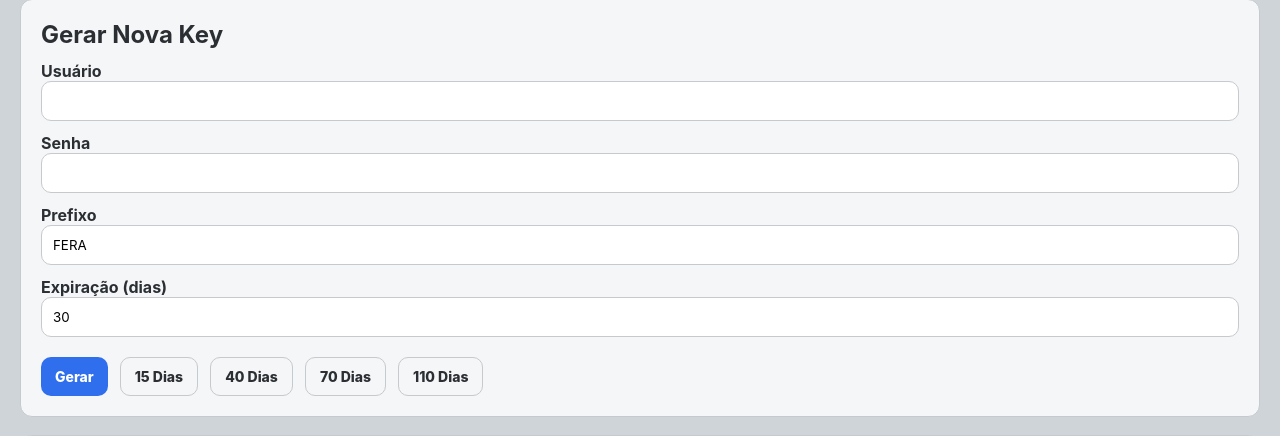
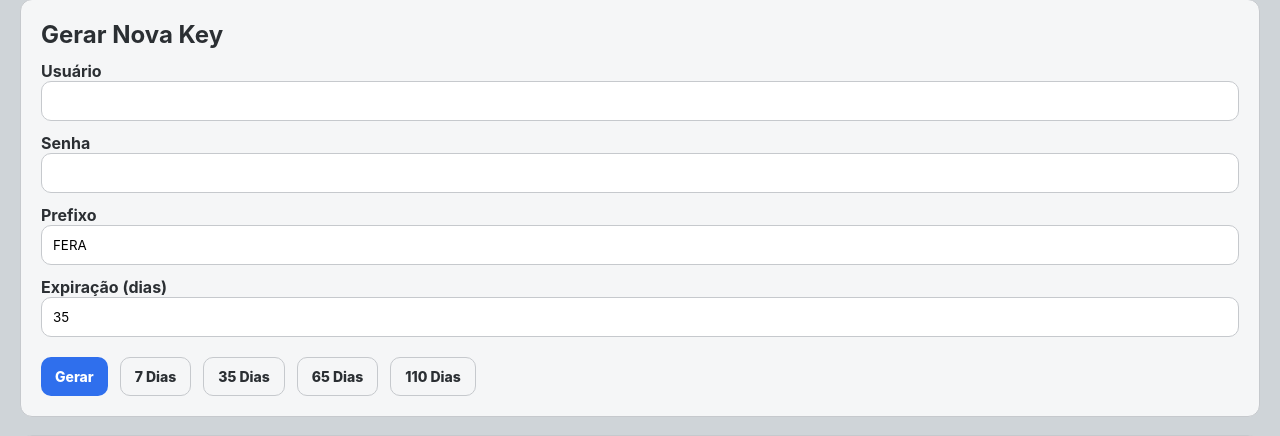
Before and after one commit to FeraAlpha/painel-licenca-server, a Flask app: template templates/admin_index.html in a window 1280 px wide. Shown: the part 141-577 px from the top of the page. Run offline with Flask 2, Linux system fonts and the light colour scheme; the template is opened without the code that fills it, so the values that code supplies are empty.

Commit message:
Update admin_index.html

```diff
--- a/templates/admin_index.html
+++ b/templates/admin_index.html
@@ -89,7 +89,7 @@
   .btn-ghost   { background:transparent; border:1px solid var(--border); color:var(--text); }
   .btn-warning { background:#f0ad4e; color:white; }
 
-  /* LOADING NOS BOTÕES (melhoria 7) */
+  /* LOADING NOS BOTÕES */
   .btn-loading {
     color: transparent !important;
     pointer-events: none;
@@ -140,7 +140,7 @@
     margin-left:8px;
   }
 
-  /* OCULTAR SENHA COM TOGGLE (melhoria 1) */
+  /* OCULTAR SENHA COM TOGGLE */
   .password-value { display: none; }
   .password-toggle {
     background: none;
@@ -153,7 +153,7 @@
   }
   .password-toggle:hover { background: rgba(0,0,0,0.05); }
 
-  /* DESTAQUE DA LINHA (melhoria 13) */
+  /* DESTAQUE DA LINHA */
   .highlight {
     animation: highlightFade 2s ease-out;
   }
@@ -242,9 +242,7 @@
     transform:translateY(0px);
   }
 
-  /* ===========================
-     MOBILE: AÇÕES VIRAM MENU ⋮
-     =========================== */
+  /* MOBILE: AÇÕES VIRAM MENU ⋮ */
   .actionsBox{
     position:relative;
   }
@@ -341,13 +339,13 @@
     <input name="prefix" value="FERA">
 
     <label>Expiração (dias)</label>
-    <input name="expire_days" type="number" value="30" min="1">
+    <input name="expire_days" type="number" value="35" min="1">
 
     <div style="display:flex; gap:12px; margin-top:8px; flex-wrap:wrap">
       <button type="submit" class="btn btn-primary" onclick="setLoading(this)">Gerar</button>
-      <button type="button" class="btn btn-ghost" onclick="setExpiration('15')">15 Dias</button>
-      <button type="button" class="btn btn-ghost" onclick="setExpiration('40')">40 Dias</button>
-      <button type="button" class="btn btn-ghost" onclick="setExpiration('70')">70 Dias</button>
+      <button type="button" class="btn btn-ghost" onclick="setExpiration('7')">7 Dias</button>
+      <button type="button" class="btn btn-ghost" onclick="setExpiration('35')">35 Dias</button>
+      <button type="button" class="btn btn-ghost" onclick="setExpiration('65')">65 Dias</button>
       <button type="button" class="btn btn-ghost" onclick="setExpiration('110')">110 Dias</button>
     </div>
   </form>
@@ -395,14 +393,14 @@
 
     <tbody>
       {% for u in users %}
-      <!-- ATRIBUTO DATA-ID (melhoria 2) -->
+      <!-- ATRIBUTO DATA-ID -->
       <tr data-expires="{{ u.expires_at }}" data-id="{{ u.id }}">
 
         <td>{{ loop.index0 }}</td>
 
         <td><b>{{ u.username }}</b></td>
 
-        <!-- SENHA OCULTA COM TOGGLE (melhoria 1) -->
+        <!-- SENHA OCULTA COM TOGGLE -->
         <td>
           <span class="password-mask">••••••</span>
           <span class="password-value">{{ u.password }}</span>
@@ -536,7 +534,7 @@ function copiarCred(u,p){
   toast("Credenciais copiadas!");
 }
 
-// ================== TOGGLE SENHA (melhoria 1) ==================
+// ================== TOGGLE SENHA ==================
 function togglePassword(btn) {
   const td = btn.closest('td');
   const mask = td.querySelector('.password-mask');
@@ -557,7 +555,7 @@ function togglePassword(btn) {
   }
 }
 
-// ================== LOADING NOS BOTÕES (melhoria 7) ==================
+// ================== LOADING NOS BOTÕES ==================
 function setLoading(btn) {
   btn.classList.add('btn-loading');
 }
@@ -671,7 +669,7 @@ document.addEventListener("click", (e)=>{
   }
 });
 
-// ================== DESTAQUE DA LINHA (melhoria 13) ==================
+// ================== DESTAQUE DA LINHA ==================
 function highlightUserFromURL() {
   const urlParams = new URLSearchParams(window.location.search);
   const highlightId = urlParams.get('highlight');
@@ -684,7 +682,6 @@ function highlightUserFromURL() {
       }, 2000);
       row.scrollIntoView({ behavior: 'smooth', block: 'center' });
     }
-    // Remove o parâmetro da URL sem recarregar
     const newUrl = window.location.pathname;
     window.history.replaceState({}, document.title, newUrl);
   }
```
